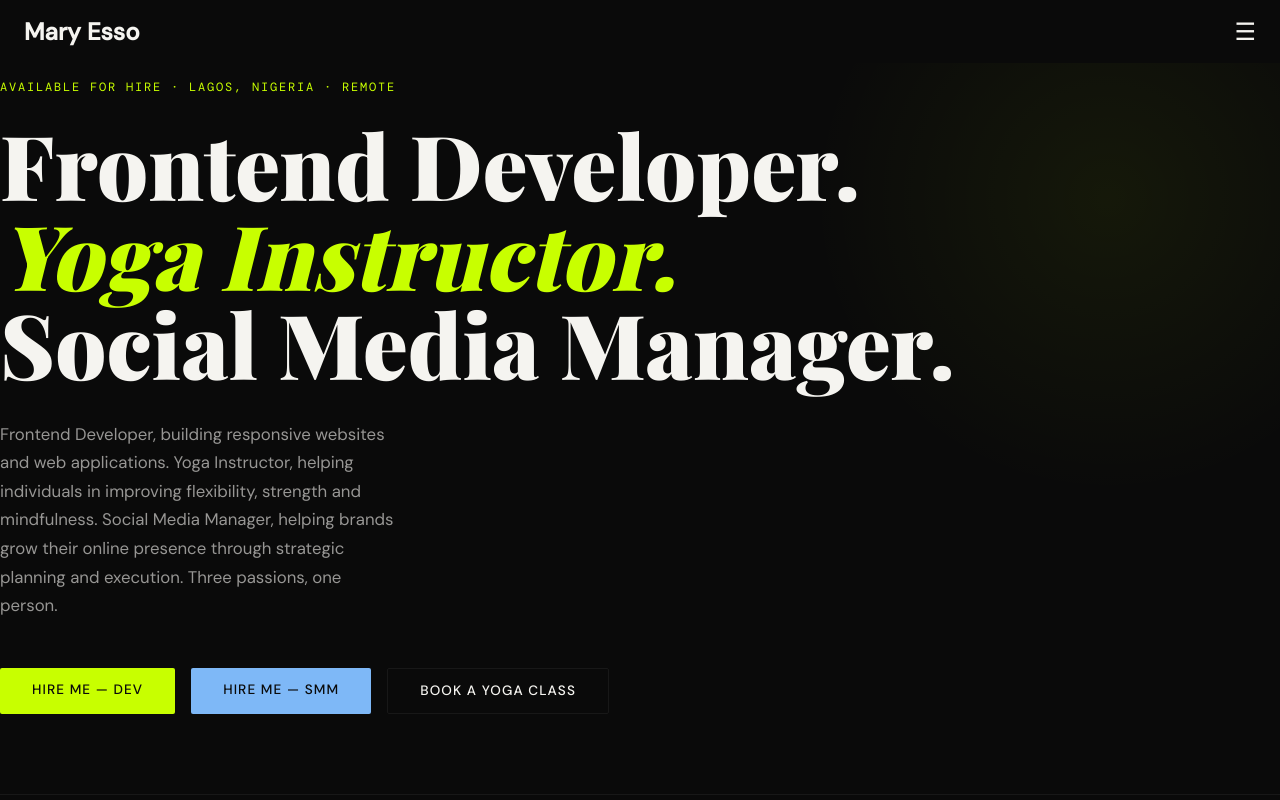
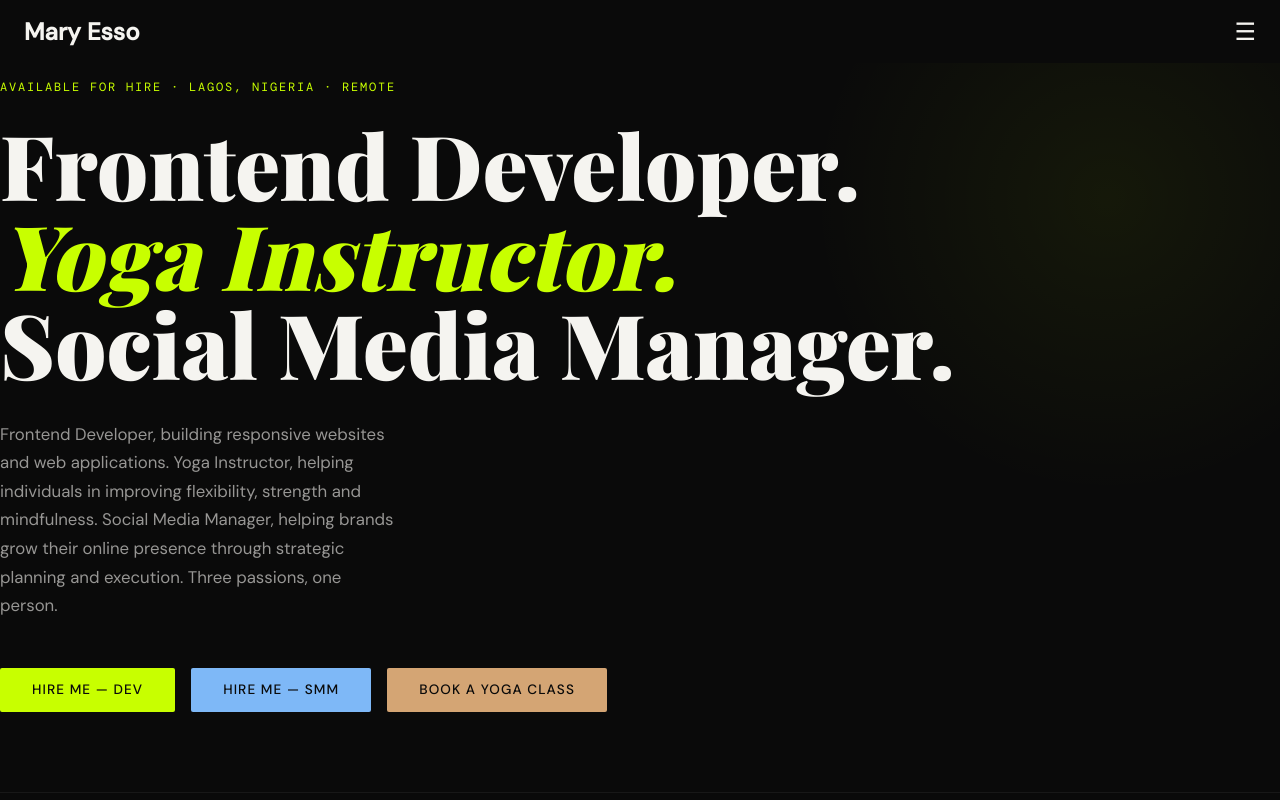
Before and after one commit to Temmy-codes/portfolio_react, a React (Vite) app: page / in a window 1280 px wide. Shown: the top 800 px of the page. Built offline with nearby package versions, Linux system fonts and the light colour scheme; a web font is replaced by a local one.

Commit message:
Update Home.jsx

```diff
--- a/src/components/Home.jsx
+++ b/src/components/Home.jsx
@@ -21,7 +21,7 @@ function Home() {
   <a href="https://wa.me/2348061131892" target="_blank" rel="noopener noreferrer" className="btn btn-content">
     Hire Me — SMM
   </a>
-  <a href="/yoga" className="btn btn-outline">
+  <a href="https://wa.me/2348061131892" target="_blank" rel="noopener noreferrer" className="btn btn-yoga">
     Book a Yoga Class
   </a>
 </div>
```
